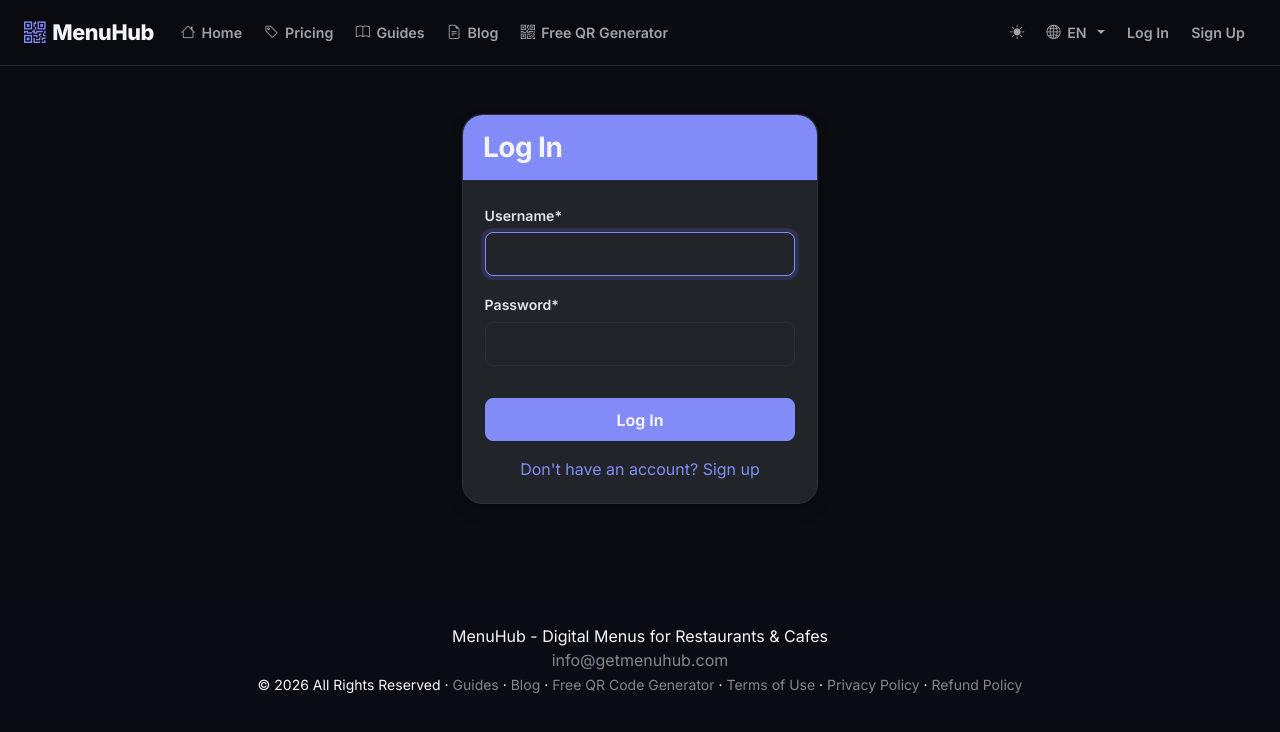
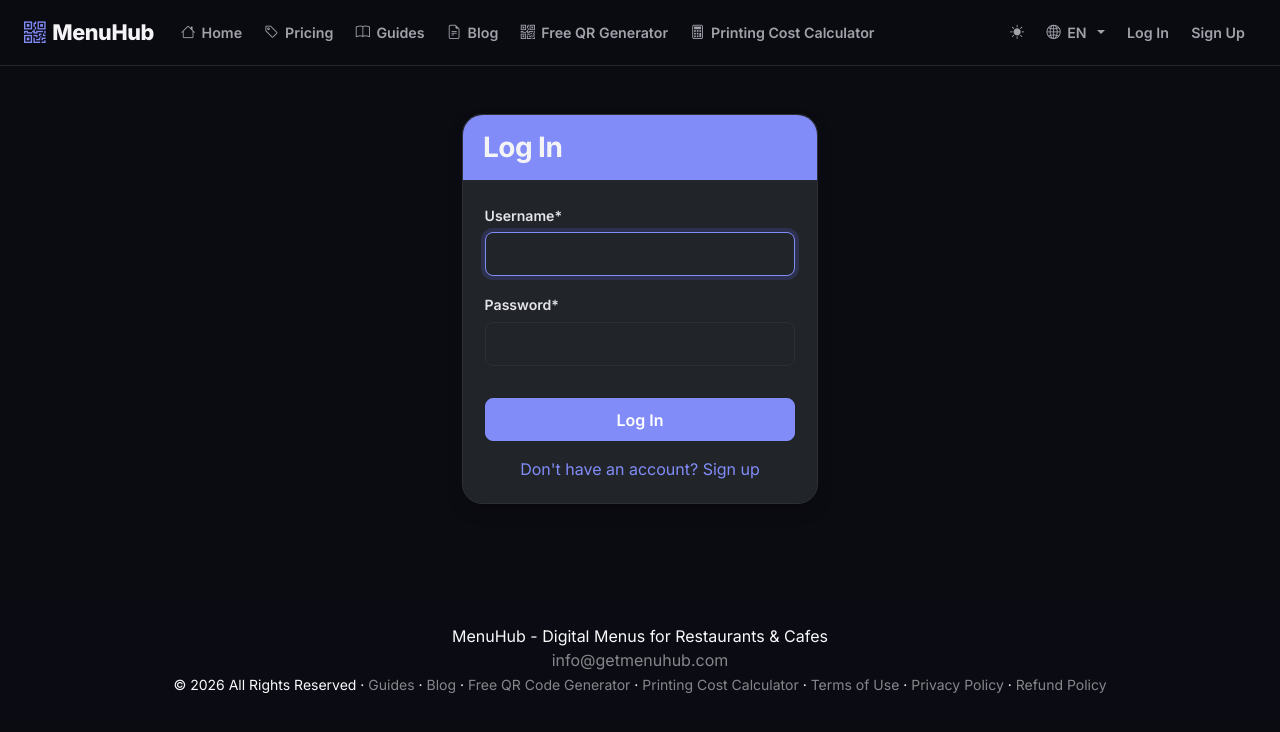
Before and after one commit to jimc4rry/Digital-QR-Platform-Global, a Django app: page /accounts/login/?next=/blog/manage/1/delete/ in a window 1280 px wide. Shown: the top 732 px of the page. Run offline with Django 4.2, Linux system fonts and the light colour scheme; some libraries are stand-ins or nearby versions.

Commit message:
Link the Printing Cost Calculator from nav and footer
It only existed as a direct URL - unreachable from site navigation for
both anonymous and logged-in users. Added next to the Free QR
Generator link in both the navbar and footer.

```diff
--- a/menu-platform/templates/base.html
+++ b/menu-platform/templates/base.html
@@ -119,6 +119,11 @@
                     <li class="nav-item">
                         <a class="nav-link" href="{% url 'free_qr_code_generator' %}">
                             <i class="bi bi-qr-code"></i> {% trans "Free QR Generator" %}
+                        </a>
+                    </li>
+                    <li class="nav-item">
+                        <a class="nav-link" href="{% url 'printing_cost_calculator' %}">
+                            <i class="bi bi-calculator"></i> {% trans "Printing Cost Calculator" %}
                         </a>
                     </li>
                     {% if staff_role %}
@@ -290,6 +295,7 @@
                 &middot; <a href="{% url 'guides_index' %}" class="text-white-50">{% trans "Guides" %}</a>
                 &middot; <a href="{% url 'blog:blog_list' %}" class="text-white-50">{% trans "Blog" %}</a>
                 &middot; <a href="{% url 'free_qr_code_generator' %}" class="text-white-50">{% trans "Free QR Code Generator" %}</a>
+                &middot; <a href="{% url 'printing_cost_calculator' %}" class="text-white-50">{% trans "Printing Cost Calculator" %}</a>
                 &middot; <a href="{% url 'terms' %}" class="text-white-50">{% trans "Terms of Use" %}</a>
                 &middot; <a href="{% url 'privacy' %}" class="text-white-50">{% trans "Privacy Policy" %}</a>
                 &middot; <a href="{% url 'refund_policy' %}" class="text-white-50">{% trans "Refund Policy" %}</a>
```
